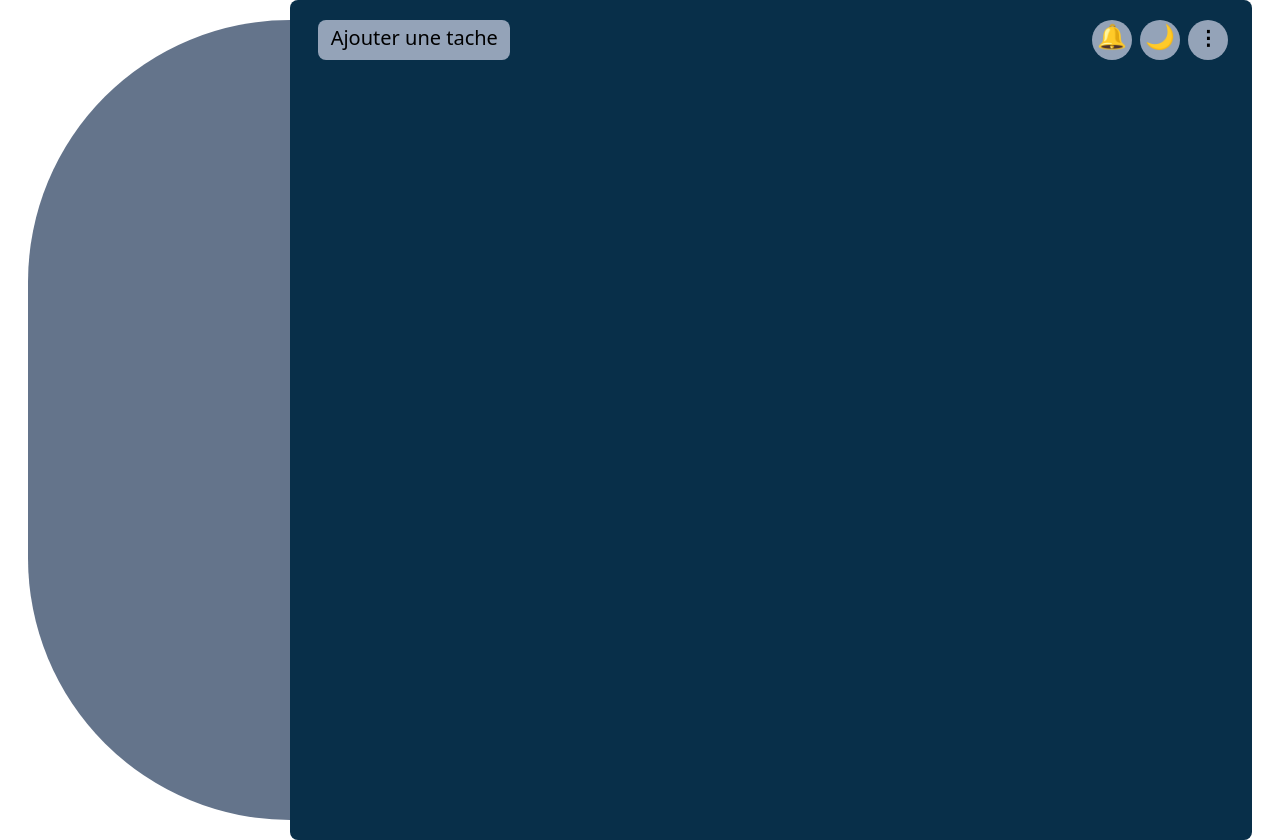
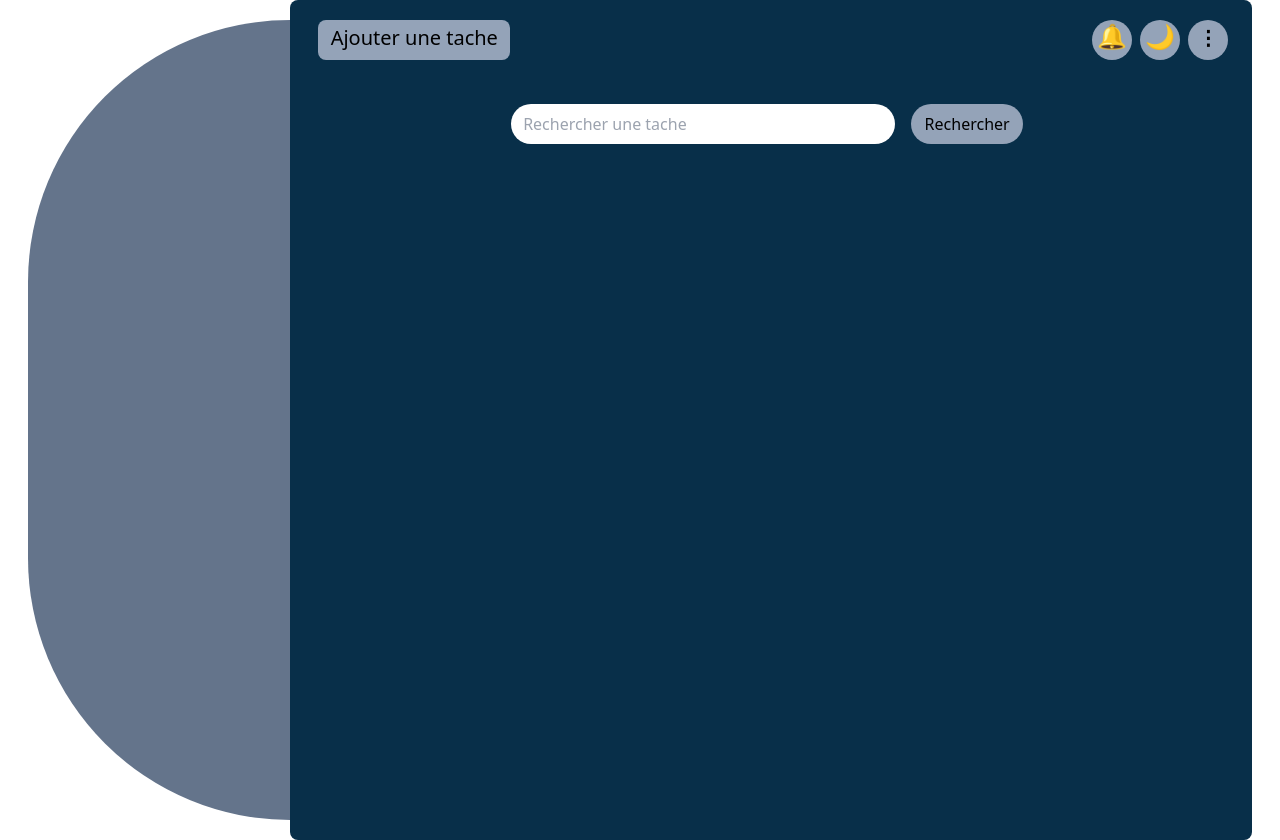
Before and after one commit to Youcode-Classe-E-2024-2025/Asmae_ElHamzaoui_Todo, a plain HTML site: page ToDoList.html in a window 1280 px wide. Drawn offline with nearby package versions, Linux system fonts and the light colour scheme.

Commit message:
construction du champ du recherche de la tache

```diff
--- a/ToDoList.html
+++ b/ToDoList.html
@@ -12,20 +12,35 @@
 <body>
     <!--  Section 1  -->
     <section class="flex ">
+
+        <div class="bg-slate-500 w-1/4 h-screen rounded-l-full my-5 ml-7"></div>
+        <div class=" bg-sky-950 w-11/12 mr-7 rounded-lg">
             <!-- Début Partie 1 -->
-        <div class="bg-slate-500 w-1/4 h-screen rounded-l-full my-5 ml-7"></div>
-         <div class="flex justify-between bg-sky-950 w-11/12 mr-7 rounded-lg">
-            <div class="bg-slate-400 ml-7 my-5 w-48 h-10 rounded-lg text-center p-1 text-xl"><button >Ajouter une tache</button></div>
+            <div class="flex justify-between">
+                <div class="bg-slate-400 ml-7 my-5 w-48 h-10 rounded-lg text-center p-1 text-xl"><button>Ajouter une
+                        tache</button></div>
                 <div class="flex">
                     <div class="text-2xl bg-slate-400 my-5 mr-2 w-10 h-10 rounded-full text-center">🔔</div>
                     <div class="text-2xl bg-slate-400 my-5 mr-2 w-10 h-10 rounded-full text-center">🌙</div>
-                <div class="bg-slate-400 my-5 mr-6 w-10 h-10 rounded-full text-center p-1 font-bold text-xl">&#8942;</div>
+                    <div class="bg-slate-400 my-5 mr-6 w-10 h-10 rounded-full text-center p-1 font-bold text-xl">&#8942;
+                    </div>
                 </div>
                 <!-- Lune pour Dark Mode -->
                 <!-- <span class="text-2xl">☀️
               </span>  -->
+                <!-- fin  Partie 1 -->
             </div>
-       <!-- fin  Partie 1 -->
+            <!-- Début  Partie 2 -->
+            <div class="flex  justify-center">
+                <div><input class="  my-6 mr-4 w-96 h-10 rounded-full p-3" type="text"
+                        placeholder="Rechercher une tache"></div>
+                <div class=" bg-slate-400 my-6 mr-2 w-28 h-10 rounded-full text-center p-2 "><button>Rechercher</button>
+                </div>
+            </div>
+            <!-- fin  Partie 2 -->
+        </div>
+
+
 
 
 
```
Lines whose indentation alone changed are shown as unchanged.
